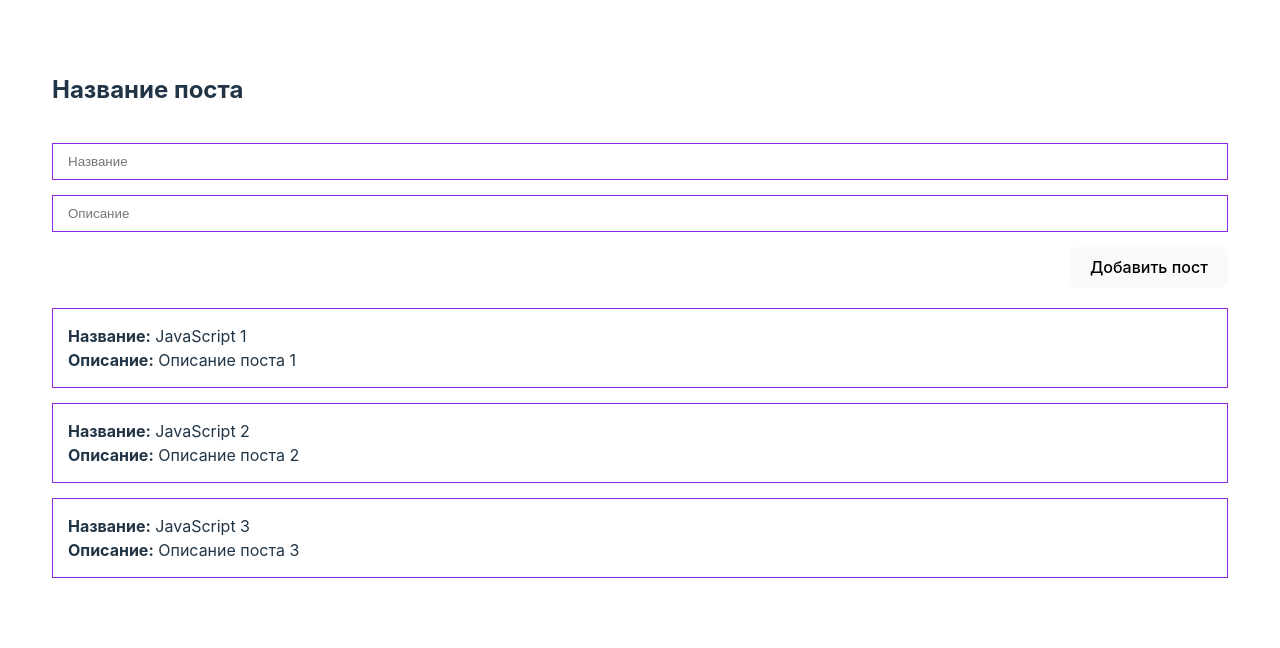
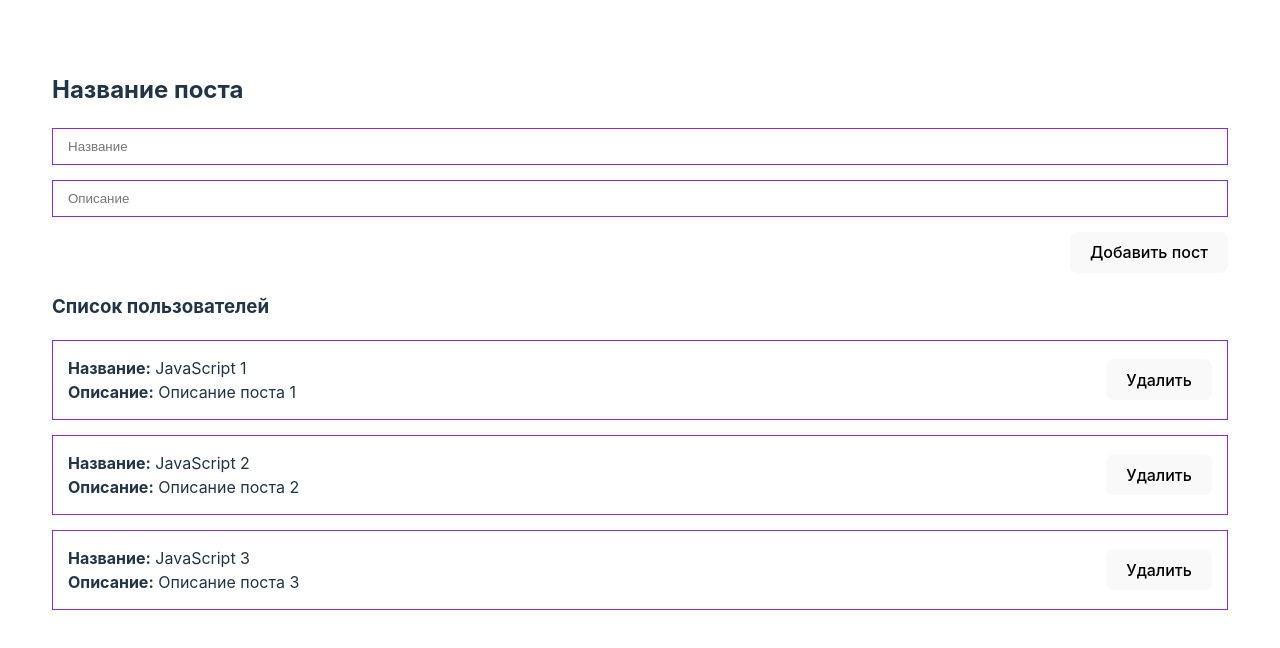
Before and after one commit to Dmitriifd/vue3-js, a Vue app: page / in a window 1280 px wide. Shown: the top 648 px of the page. Built offline with nearby package versions, Linux system fonts and the light colour scheme.

Commit message:
ui компоненты

```diff
--- a/src/App.vue
+++ b/src/App.vue
@@ -13,6 +13,7 @@
 import PostList from './components/PostList.vue';
 
 export default {
+  // Регистрация компонентов
   components: {
     PostForm,
     PostList
--- a/src/components/PostForm.vue
+++ b/src/components/PostForm.vue
@@ -4,12 +4,16 @@
     <!-- Двусторонние связвывание с помощью v-model -->
     <input v-model="post.title" class="input" type="text" placeholder="Название" />
     <input v-model="post.body" class="input" type="text" placeholder="Описание" />
-    <button @click="createPost" class="btn">Добавить пост</button>
+    <my-button @click="createPost" class="btn">Добавить пост</my-button>
   </form>
 </template>
 
 <script>
+import MyButton from './UI/MyButton.vue'
 export default {
+  components: {
+    MyButton
+  },
   data() {
     return {
       post: {
@@ -39,15 +43,10 @@
   flex-direction: column;
   margin-bottom: 20px;
 }
-
 .input {
   width: 100%;
   border: 1px solid blueviolet;
   padding: 10px 15px;
-  margin-top: 15px;
-}
-.btn {
-  align-self: flex-end;
-  margin-top: 15px;
+  margin-bottom: 15px;
 }
 </style>
--- /dev/null
+++ b/src/components/PostItem.vue
@@ -0,0 +1,39 @@
+<template>
+  <div class="post">
+    <div>
+      <div><strong>Название:</strong> {{ post.title }}</div>
+      <div><strong>Описание:</strong> {{ post.body }}</div>
+    </div>
+    <div class="post__btns">
+      <my-button>Удалить</my-button>
+    </div>
+  </div>
+</template>
+
+<script>
+import MyButton from './UI/MyButton.vue';
+export default {
+  components: {
+    MyButton
+  },
+  props: {
+    post: {
+      type: Object,
+      required: true
+    }
+  }
+};
+</script>
+
+<style scoped>
+.post {
+  display: flex;
+  align-items: center;
+  justify-content: space-between;
+  padding: 15px;
+  border: 1px solid blueviolet;
+}
+.post:not(:last-child) {
+  margin-bottom: 15px;
+}
+</style>
--- a/src/components/PostList.vue
+++ b/src/components/PostList.vue
@@ -1,12 +1,14 @@
 <template>
-  <div class="post" v-for="post in posts">
-    <div><strong>Название:</strong> {{ post.title }}</div>
-    <div><strong>Описание:</strong> {{ post.body }}</div>
+  <div>
+    <h3>Список пользователей</h3>
+    <post-item v-for="post in posts" :post="post"/>
   </div>
 </template>
 
 <script>
+import PostItem from './PostItem.vue';
 export default {
+  components: { PostItem },
   props: {
     posts: {
       type: Array,
@@ -17,11 +19,5 @@
 </script>
 
 <style scoped>
-.post {
-  padding: 15px;
-  border: 1px solid blueviolet;
-}
-.post:not(:last-child) {
-  margin-bottom: 15px;
-}
+
 </style>
--- /dev/null
+++ b/src/components/UI/MyButton.vue
@@ -0,0 +1,16 @@
+<template>
+    <!-- slot - для отображения текста переданого в компонент -->
+  <button class="btn"><slot></slot></button>
+</template>
+
+<script>
+export default {
+
+};
+</script>
+
+<style scoped>
+.btn {
+  align-self: flex-end;
+}
+</style>
```
Also changed, not shown: src/components/HelloWorld.vue (deleted, +0 -17 lines).
